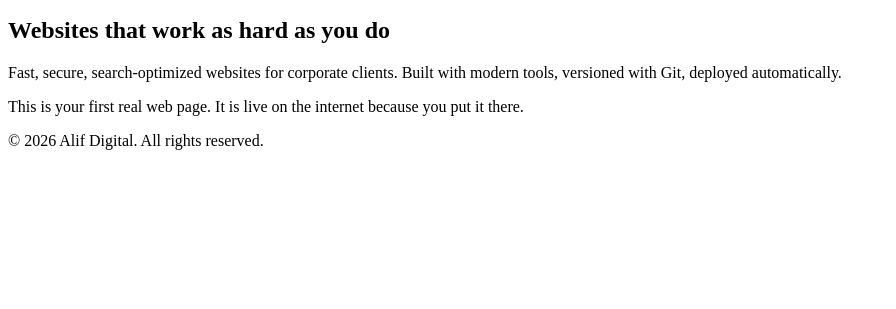
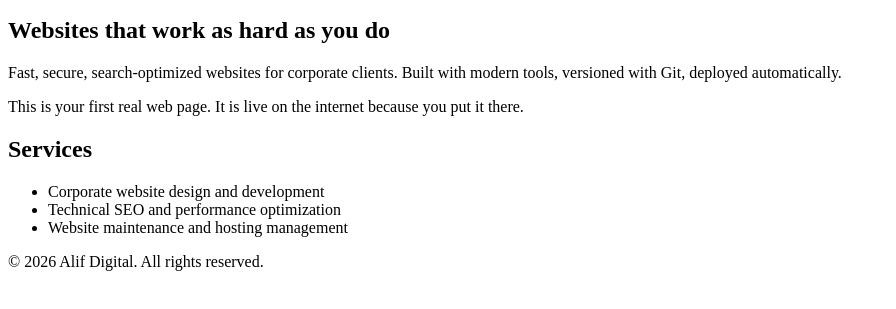
Before and after one commit to tofialif/first-site, a plain HTML site: page index.html in a window 1280 px wide. Shown: the part 101-410 px from the top of the page, without its empty margins (0-896 px from the left). Drawn offline with Linux system fonts and the light colour scheme.

Commit message:
Add services section

```diff
--- a/index.html
+++ b/index.html
@@ -28,6 +28,15 @@
       Built with modern tools, versioned with Git, deployed automatically.
     </p>
     <p>This is your first real web page. It is live on the internet because you put it there.</p>
+
+    <!-- An unordered list: ul is the list, each li is one item.
+         Search engines read these as distinct services you offer. -->
+    <h2>Services</h2>
+    <ul>
+      <li>Corporate website design and development</li>
+      <li>Technical SEO and performance optimization</li>
+      <li>Website maintenance and hosting management</li>
+    </ul>
   </main>
 
   <!-- footer: copyright, contact links, the boring-but-necessary stuff. -->
```
